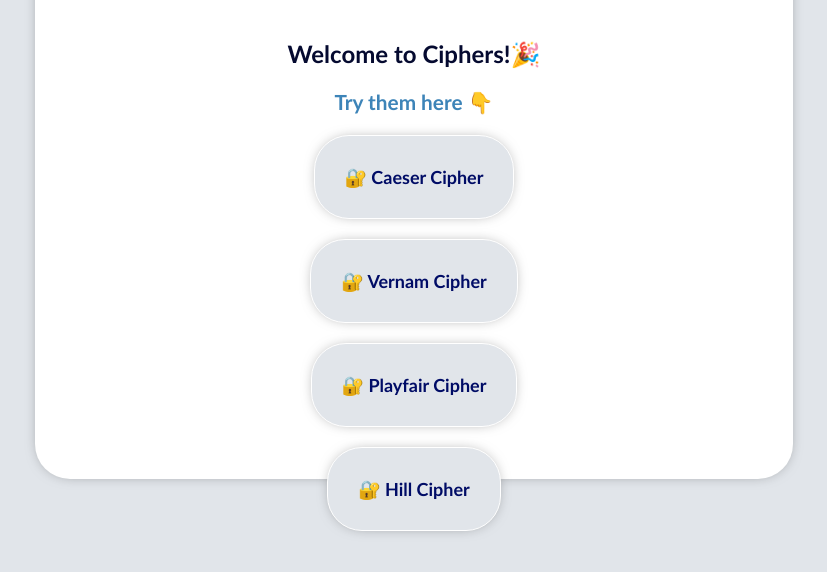
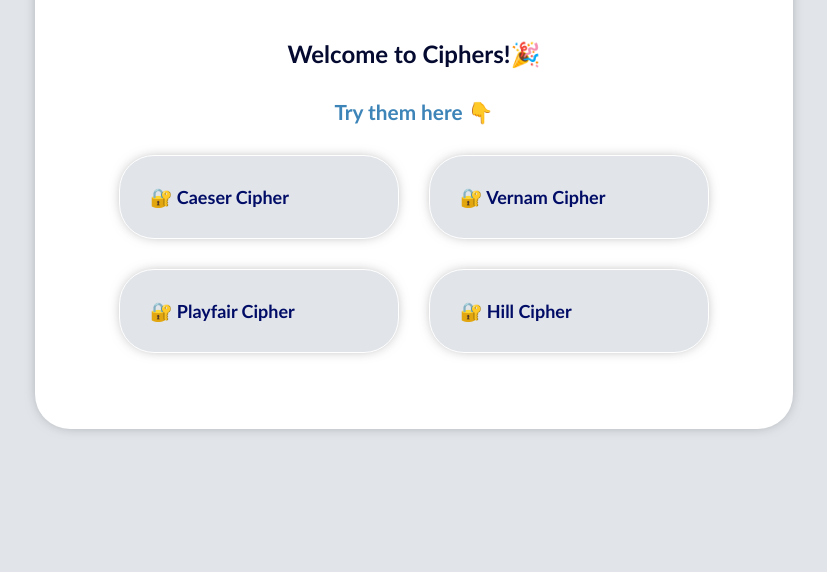
Before and after one commit to Rucha1499/Cyber-security-project, a plain HTML site: page index.html in a window 1280 px wide. Shown: the part 96-668 px from the top of the page, without its empty margins (226-1053 px from the left). Drawn offline with Linux system fonts and the light colour scheme.

Commit message:
converting flex to grid on main page

```diff
--- a/css/main.css
+++ b/css/main.css
@@ -7,7 +7,7 @@ body {
     display: flex;
     flex-direction:column;
     align-items: center;
-    height: 550px;
+    height: 500px;
     width: 60%;
     margin:2% 20%;
     border-radius: 35px;
@@ -16,7 +16,9 @@ body {
 
 .ciphers {
     font-family: 'Gill Sans', 'Gill Sans MT', Calibri, 'Trebuchet MS', sans-serif;
-    display: flex;
+    display: grid;
+    grid-template-columns: 300px 300px;
+    grid-gap: 10px;
     flex-direction: column;
     align-items: center;
 
@@ -49,7 +51,7 @@ body {
 }
 
 .title {
-    padding: 10px;
+    padding: 20px;
     font-family: 'Gill Sans', 'Gill Sans MT', Calibri, 'Trebuchet MS', sans-serif;
     font-size:1.3rem;
     font-weight: bold;
```
